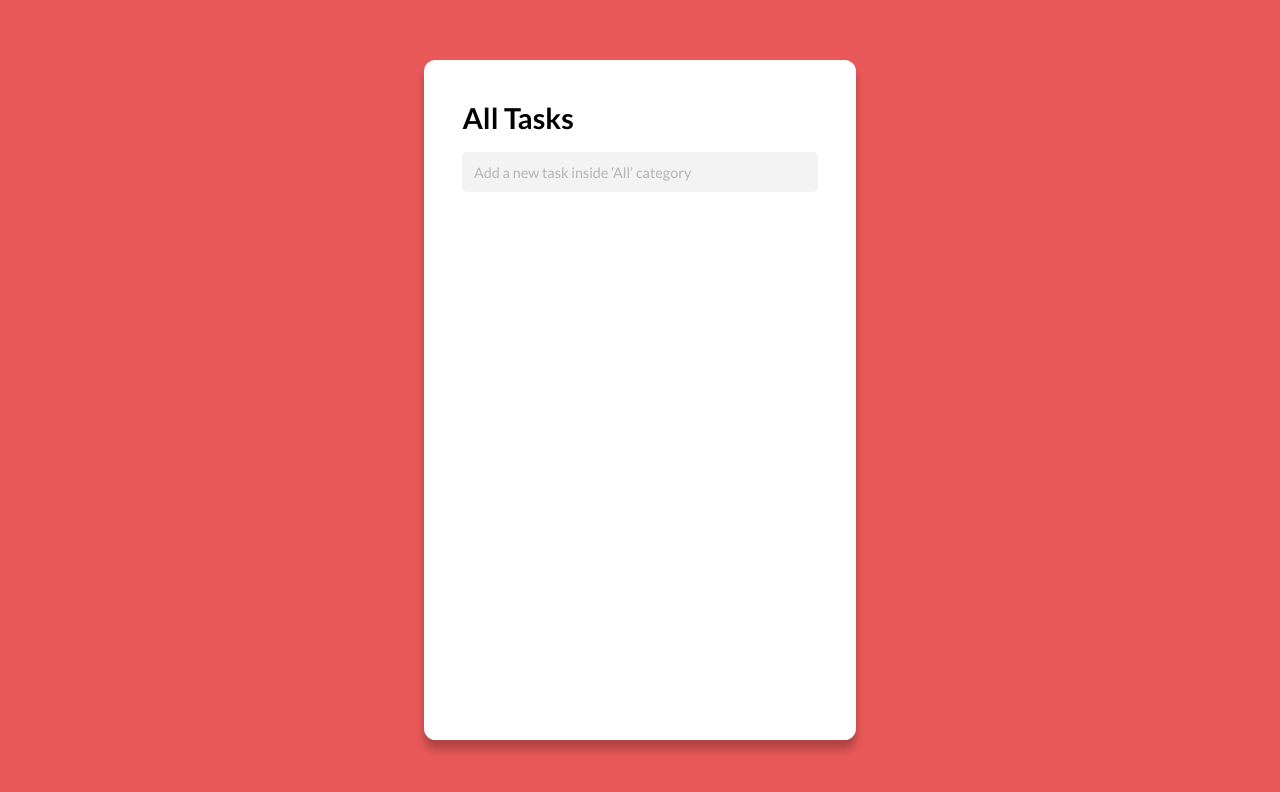
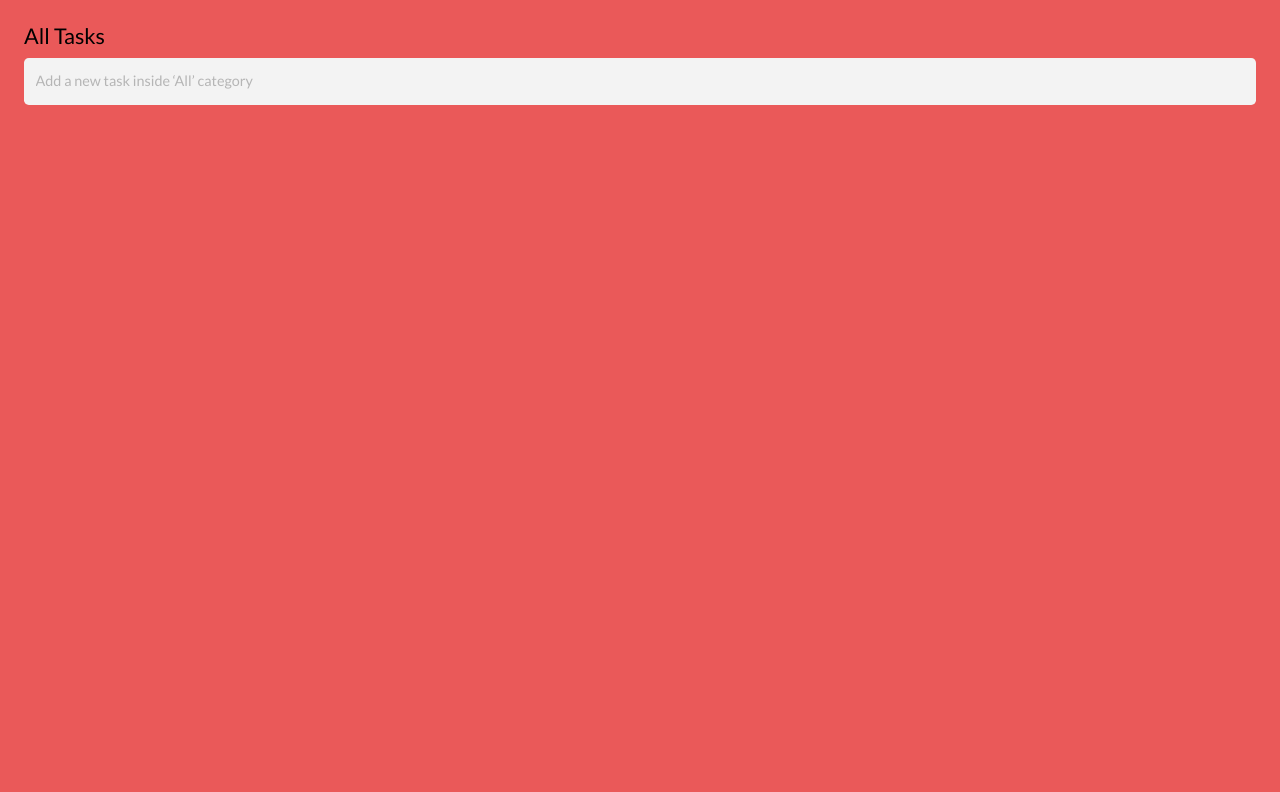
Before and after one commit to Ahm3tJ4f/react-todo-app, a React (Vite) app: page / in a window 1280 px wide. Shown: the top 792 px of the page. Built offline with nearby package versions, Linux system fonts and the light colour scheme.

Commit message:
initialize Tailwind

```diff
--- a/package.json
+++ b/package.json
@@ -20,6 +20,9 @@
 		"@types/react": "^18.0.24",
 		"@types/react-dom": "^18.0.8",
 		"@vitejs/plugin-react": "^2.2.0",
+		"autoprefixer": "^10.4.13",
+		"postcss": "^8.4.19",
+		"tailwindcss": "^3.2.4",
 		"vite": "^3.2.3"
 	}
 }
--- /dev/null
+++ b/postcss.config.cjs
@@ -0,0 +1,6 @@
+module.exports = {
+  plugins: {
+    tailwindcss: {},
+    autoprefixer: {},
+  },
+}
--- a/src/components/TodoList/TodoList.jsx
+++ b/src/components/TodoList/TodoList.jsx
@@ -47,8 +47,8 @@ const TodoList = () => {
   });
 
   return (
-    <main className="TodoList">
-      <header className="TodoList__header">
+    <main className=" ">
+      <header className="text-4xl">
         <h1>All Tasks</h1>
       </header>
 
--- a/src/components/TodoList/_TodoList.scss
+++ b/src/components/TodoList/_TodoList.scss
@@ -1,6 +1,6 @@
 .TodoList {
     position: absolute;
-    background-color: $color-white;
+    // background-color: $color-white;
     border-radius: 1.2rem;
     width: 45rem;
     min-height: 85vh;
--- a/src/index.css
+++ b/src/index.css
@@ -1,3 +1,7 @@
+@tailwind base;
+@tailwind components;
+@tailwind utilities;
+
 body {
   margin: 0;
   font-family: -apple-system, BlinkMacSystemFont, 'Segoe UI', 'Roboto', 'Oxygen',
--- /dev/null
+++ b/tailwind.config.cjs
@@ -0,0 +1,8 @@
+/** @type {import('tailwindcss').Config} */
+module.exports = {
+  content: ["./src/**/*.{js,jsx,ts,tsx}"],
+  theme: {
+    extend: {},
+  },
+  plugins: [],
+};
```
Also changed, not shown: 1 other file (tests, documents, lock files or other folders).
